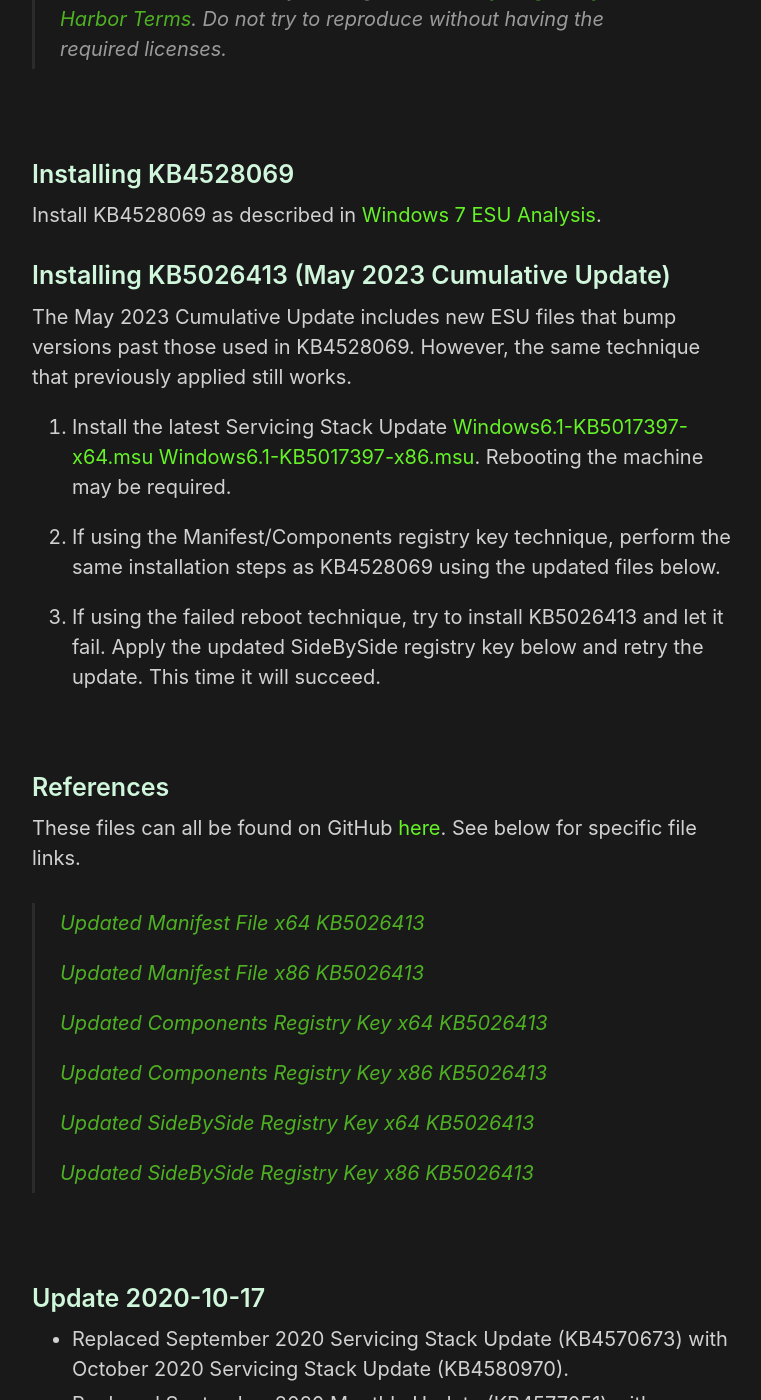
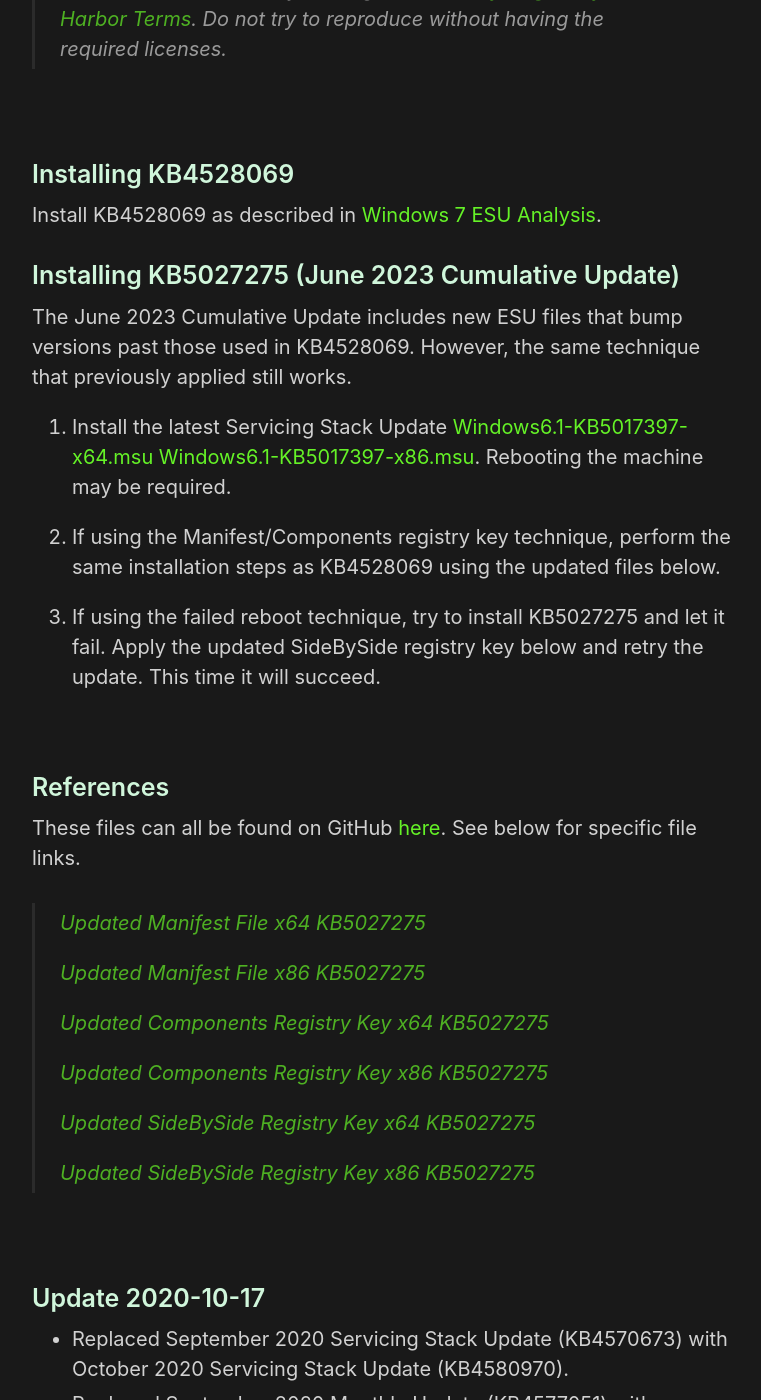
Before and after one commit to HackAndPwn/HackAndPwn.github.io, a Jekyll site: the page built from _posts/2020-09-12-windows-7-esu-analysis-updates.md, in a window 1280 px wide and 1400 px high, scrolled down 731 px. Shown: the whole window, without its empty margins (258-1019 px from the left). Built offline with Jekyll 4.4.1, drawn with Linux system fonts in a browser that asks for light colours; some of the changed text lies outside the part shown.

Commit message:
june 2023 updates

```diff
--- a/_posts/2020-09-12-windows-7-esu-analysis-updates.md
+++ b/_posts/2020-09-12-windows-7-esu-analysis-updates.md
@@ -19,15 +19,15 @@
 
 Install KB4528069 as described in [Windows 7 ESU Analysis](https://hackandpwn.com/windows-7-esu-analysis).
 
-### Installing KB5026413 (May 2023 Cumulative Update)
+### Installing KB5027275 (June 2023 Cumulative Update)
 
-The May 2023 Cumulative Update includes new ESU files that bump versions past those used in KB4528069.  However, the same technique that previously applied still works.
+The June 2023 Cumulative Update includes new ESU files that bump versions past those used in KB4528069.  However, the same technique that previously applied still works.
 
 1. Install the latest Servicing Stack Update [Windows6.1-KB5017397-x64.msu](https://github.com/HackAndPwn/Windows-7-Patching/raw/master/07_ESU_Updates/01_Windows6.1-KB5017397-x64.msu) [Windows6.1-KB5017397-x86.msu](https://github.com/HackAndPwn/Windows-7-Patching/raw/master/07_ESU_Updates/01_Windows6.1-KB5017397-x86.msu).  Rebooting the machine may be required.
 
 2. If using the Manifest/Components registry key technique, perform the same installation steps as KB4528069 using the updated files below.
 
-3. If using the failed reboot technique, try to install KB5026413 and let it fail.  Apply the updated SideBySide registry key below and retry the update.  This time it will succeed.
+3. If using the failed reboot technique, try to install KB5027275 and let it fail.  Apply the updated SideBySide registry key below and retry the update.  This time it will succeed.
 
 <br>
 
@@ -35,17 +35,17 @@
 
 These files can all be found on GitHub [here](https://github.com/HackAndPwn/Windows-7-ESU-Analysis).  See below for specific file links.
 
-> [Updated Manifest File x64 KB5026413](https://github.com/HackAndPwn/Windows-7-ESU-Analysis/blob/master/2023_05/amd64_microsoft-windows-s..edsecurityupdatesai_31bf3856ad364e35_6.1.7602.26519_none_c8e662e0361fb0f3.manifest)
+> [Updated Manifest File x64 KB5027275](https://github.com/HackAndPwn/Windows-7-ESU-Analysis/blob/master/2023_06/amd64_microsoft-windows-s..edsecurityupdatesai_31bf3856ad364e35_6.1.7602.26564_none_c8ab51d2364cbdf5.manifest)
 >
-> [Updated Manifest File x86 KB5026413](https://github.com/HackAndPwn/Windows-7-ESU-Analysis/blob/master/2023_05/x86_microsoft-windows-s..edsecurityupdatesai_31bf3856ad364e35_6.1.7602.26519_none_6cc7c75c7dc23fbd.manifest)
+> [Updated Manifest File x86 KB5027275](https://github.com/HackAndPwn/Windows-7-ESU-Analysis/blob/master/2023_06/x86_microsoft-windows-s..edsecurityupdatesai_31bf3856ad364e35_6.1.7602.26564_none_6c8cb64e7def4cbf.manifest)
 >
-> [Updated Components Registry Key x64 KB5026413](https://github.com/HackAndPwn/Windows-7-ESU-Analysis/blob/master/2023_05/ComponentsRegistryKey_x64.reg)
+> [Updated Components Registry Key x64 KB5027275](https://github.com/HackAndPwn/Windows-7-ESU-Analysis/blob/master/2023_06/ComponentsRegistryKey_x64.reg)
 >
-> [Updated Components Registry Key x86 KB5026413](https://github.com/HackAndPwn/Windows-7-ESU-Analysis/blob/master/2023_05/ComponentsRegistryKey_x86.reg)
+> [Updated Components Registry Key x86 KB5027275](https://github.com/HackAndPwn/Windows-7-ESU-Analysis/blob/master/2023_06/ComponentsRegistryKey_x86.reg)
 >
-> [Updated SideBySide Registry Key x64 KB5026413](https://github.com/HackAndPwn/Windows-7-ESU-Analysis/blob/master/2023_05/SideBySideRegistryKey_x64.reg)
+> [Updated SideBySide Registry Key x64 KB5027275](https://github.com/HackAndPwn/Windows-7-ESU-Analysis/blob/master/2023_06/SideBySideRegistryKey_x64.reg)
 >
-> [Updated SideBySide Registry Key x86 KB5026413](https://github.com/HackAndPwn/Windows-7-ESU-Analysis/blob/master/2023_05/SideBySideRegistryKey_x86.reg)
+> [Updated SideBySide Registry Key x86 KB5027275](https://github.com/HackAndPwn/Windows-7-ESU-Analysis/blob/master/2023_06/SideBySideRegistryKey_x86.reg)
 
 <br>
 
@@ -188,3 +188,7 @@
 ### Update 2023-05-12
 * Replaced April 2023 Monthly Update (KB5025279) with May 2023 Monthly Update (KB5026413).
 * Replaced April 2023 Manifest, Components Registry Key, and SideBySide Registry Key (6.1.7602.26466) with May 2023 (6.1.7602.26519).
+
+### Update 2023-06-25
+* Replaced May 2023 Monthly Update (KB5026413) with June 2023 Monthly Update (KB5027275).
+* Replaced May 2023 Manifest, Components Registry Key, and SideBySide Registry Key (6.1.7602.26519) with June 2023 (6.1.7602.26564).
```
Also changed, not shown: other parts of _posts/2020-09-12-windows-7-esu-analysis-updates.md (+1 -1 lines), _posts/2020-05-23-windows-7-esu-patching.md (+23 -13 lines).
